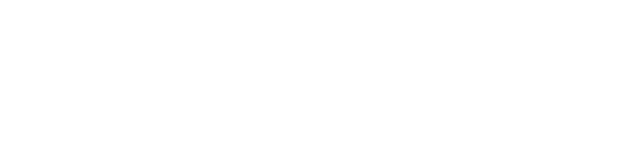
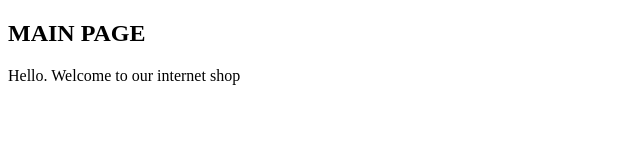
Before and after one commit to IvanJSBog/online-market, a plain HTML site: page index.html in a window 1280 px wide. Shown: the whole page, without its empty margins (0-640 px from the left). Drawn offline with Linux system fonts and the light colour scheme.

Commit message:
section markup

```diff
--- a/index.html
+++ b/index.html
@@ -10,7 +10,12 @@
 <body>
     <header></header>
     <main>
-        <section class="main-section"></section>
+        <section class="main-section">
+            <div>
+                <h1>MAIN PAGE</h1>
+                <p>Hello. Welcome to our internet shop</p>
+            </div>
+        </section>
         <section class="adds-section"></section>
         <section class="banner-section"></section>
     </main>
```
